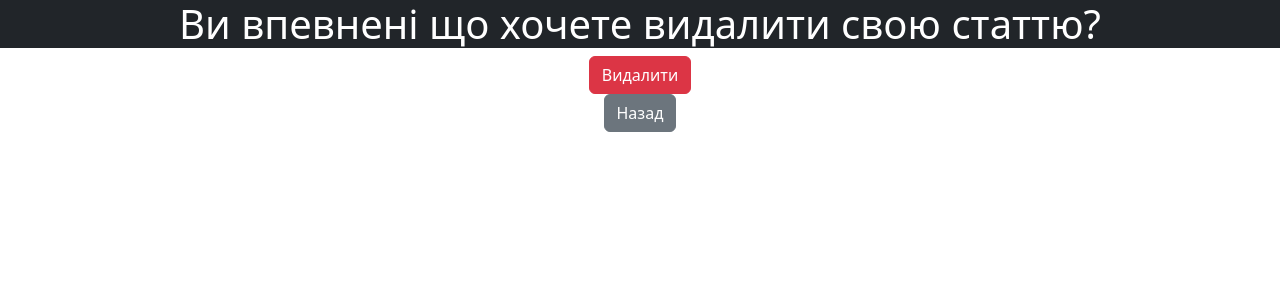
After one commit to Andrew-arch477/Blog, a Django app: page /articles/delete_article/1/ in a window 1280 px wide. The commit adds this page. Shown: the top 300 px of the page. Run offline with Django 5.2, Linux system fonts and the light colour scheme; a user stored in the database is signed in; tables that the repository leaves empty hold one stand-in row (values such as "Sample post").

Commit message:
Created view to delete article.

```diff
--- a/blog/templates/All_Article.html
+++ b/blog/templates/All_Article.html
@@ -40,6 +40,10 @@
         <a href="{% url 'articles_create_page' %}"><button class="btn btn-success"><h2>Створити новий блог</h2></button></a>
     </center>
 
+    <center>
+        <a href="{% url 'main_page' %}" class="btn btn-secondary">Назад</a>
+    </center>
+
     <script src="https://cdn.jsdelivr.net/npm/bootstrap@5.3.5/dist/js/bootstrap.bundle.min.js" integrity="sha384-k6d4wzSIapyDyv1kpU366/PK5hCdSbCRGRCMv+eplOQJWyd1fbcAu9OCUj5zNLiq" crossorigin="anonymous"></script>
 
 </body>
--- /dev/null
+++ b/blog/templates/Delete_Article.html
@@ -0,0 +1,30 @@
+{% load static %}
+<!DOCTYPE html>
+<html lang="en">
+<head>
+    <meta charset="UTF-8">
+    <meta name="viewport" content="width=device-width, initial-scale=1.0">
+    <title>Blog</title>
+    <link rel="stylesheet" href="{% static 'styles/first.css' %}">
+    <link href="https://cdn.jsdelivr.net/npm/bootstrap@5.3.5/dist/css/bootstrap.min.css" rel="stylesheet" integrity="sha384-SgOJa3DmI69IUzQ2PVdRZhwQ+dy64/BUtbMJw1MZ8t5HZApcHrRKUc4W0kG879m7" crossorigin="anonymous">
+</head>
+
+<body>
+    <center>
+        <h1 class="text-white bg-dark">Ви впевнені що хочете видалити свою статтю?</h1>
+    </center>
+
+    <form method="POST">
+        {% csrf_token %}
+        <center>
+            <button type="submit", class="btn btn-danger">Видалити</button>
+        </center>
+    </form>
+
+    <center>
+        <a href="{% url 'articles_page' %}"><button type="submit", class="btn btn-secondary">Назад</button></a>
+    </center>
+
+    <script src="https://cdn.jsdelivr.net/npm/bootstrap@5.3.5/dist/js/bootstrap.bundle.min.js" integrity="sha384-k6d4wzSIapyDyv1kpU366/PK5hCdSbCRGRCMv+eplOQJWyd1fbcAu9OCUj5zNLiq" crossorigin="anonymous"></script>
+
+</body>
--- a/blog/templates/Detail_Article.html
+++ b/blog/templates/Detail_Article.html
@@ -31,9 +31,9 @@
         <p style="word-wrap: break-word; overflow-wrap: break-word;">{{ article.text }}</p>
 
         <a href="{% url 'articles_update_page' article.id %}"><button class="btn btn-warning">Оновити</button></a>
-        <a href=""><button class="btn btn-danger">Видалити</button></a>
+        <a href="{% url 'articles_delete_page' article.id %}"><button class="btn btn-danger">Видалити</button></a>
 
-        <a href="{% url 'main_page' %}" class="btn btn-secondary">Назад</a>
+        <a href="{% url 'articles_page' %}"><button type="submit", class="btn btn-secondary">Назад</button></a>
     </div>
 
     <script src="https://cdn.jsdelivr.net/npm/bootstrap@5.3.5/dist/js/bootstrap.bundle.min.js" integrity="sha384-k6d4wzSIapyDyv1kpU366/PK5hCdSbCRGRCMv+eplOQJWyd1fbcAu9OCUj5zNLiq" crossorigin="anonymous"></script>
--- a/blog/urls.py
+++ b/blog/urls.py
@@ -10,6 +10,7 @@ urlpatterns = [
     path('articles/<int:pk>/', views.Article_Detail_View.as_view(), name='articles_detail_page'),
     path('articles/article_create/', views.Article_Create_View.as_view(), name='articles_create_page'),
     path('articles/update_article/<int:pk>/', views.Article_Update_View.as_view(), name='articles_update_page'),
+    path('articles/delete_article/<int:pk>/', views.Article_Delete_View.as_view(), name='articles_delete_page'),
 
     path('login/', views.Login_View.as_view(), name='login_page'),
     path('logout/', views.Logout_View.as_view(), name='logout_page'),
--- a/blog/views.py
+++ b/blog/views.py
@@ -78,3 +78,8 @@ class Article_Update_View(LoginRequiredMixin, UserIsOwnerMixin, UpdateView):
     form_class = Article_Form
     template_name = "Update_Article.html"
     success_url = "/articles/"
+
+class Article_Delete_View(LoginRequiredMixin, UserIsOwnerMixin, DeleteView):
+    model = Article
+    template_name = "Delete_Article.html"
+    success_url = "/articles/"
```
